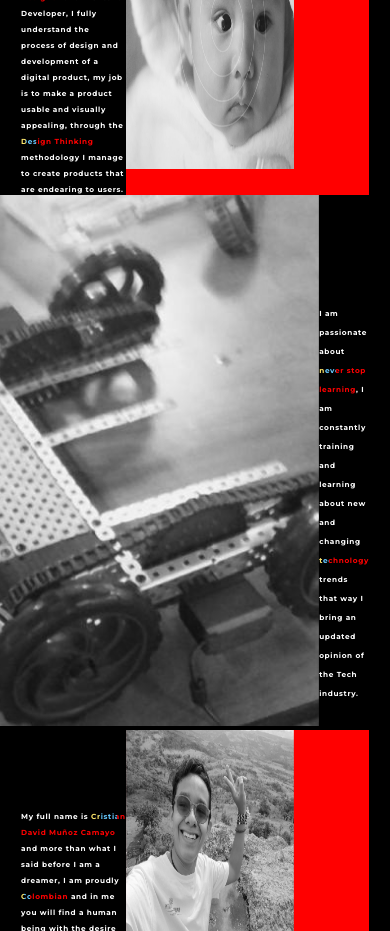
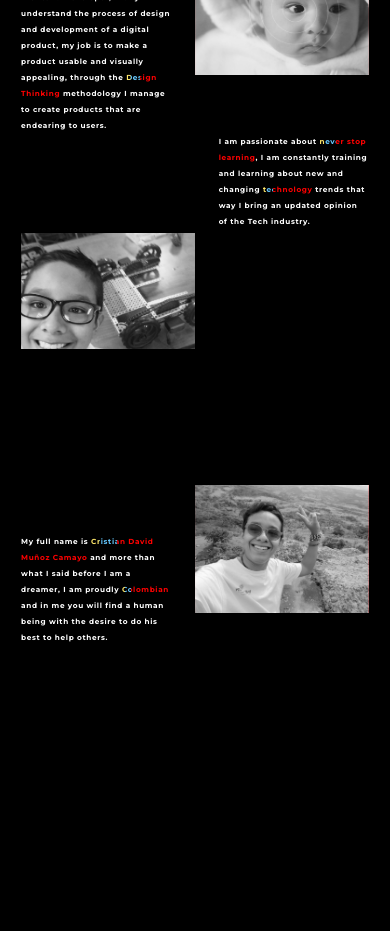
Before and after one commit to lukanogaj/product-designer, a React (Create React App) app: page / in a window 390 px wide. Shown: the part 4760-5691 px from the top of the page. Built offline with nearby package versions, Linux system fonts and the light colour scheme.

Commit message:
about-me-responsive

```diff
--- a/src/components/AboutMe/index.module.scss
+++ b/src/components/AboutMe/index.module.scss
@@ -23,7 +23,6 @@
 			width: 43.154%;
 			line-height: 1;
 			margin-top: 76px;
-			// font-size: 1.875vw;
 			& > p {
 				line-height: 1;
 				letter-spacing: 1rem;
@@ -32,13 +31,12 @@
 		}
 		.aboutMeImage {
 			display: flex;
-			width: 100%;
-			height: 100%;
-      background-color: red;
+			width: 50%;
+			background-color: red;
 			& > img {
 				display: block;
-				width: 69.301%;
-				height: 91.38%;
+				width: 100%;
+				height: 100%;
 				display: block;
 			}
 		}
@@ -50,17 +48,21 @@
 		align-items: center;
 		justify-content: space-between;
 		width: 100%;
+		.aboutMeImage {
+			width: 50%;
+			& > img {
+				width: 100%;
+			}
+		}
 		.aboutMeParagraph {
 			width: 43.1994%;
 			height: 324px;
-			// background-color: red;
+      line-height: 1;
 			& > p {
 				display: inline-block;
-				font-size: 36px;
 				font-weight: 700;
 				color: #ffffff;
 				letter-spacing: -0.13rem;
-				line-height: 2.5rem;
 			}
 		}
 	}
```
